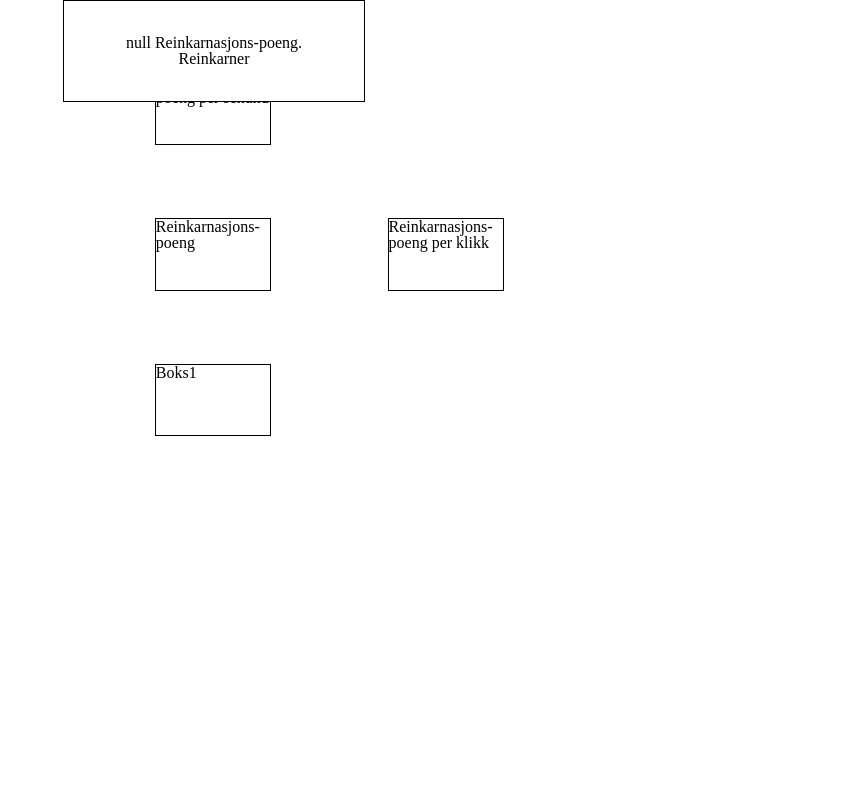
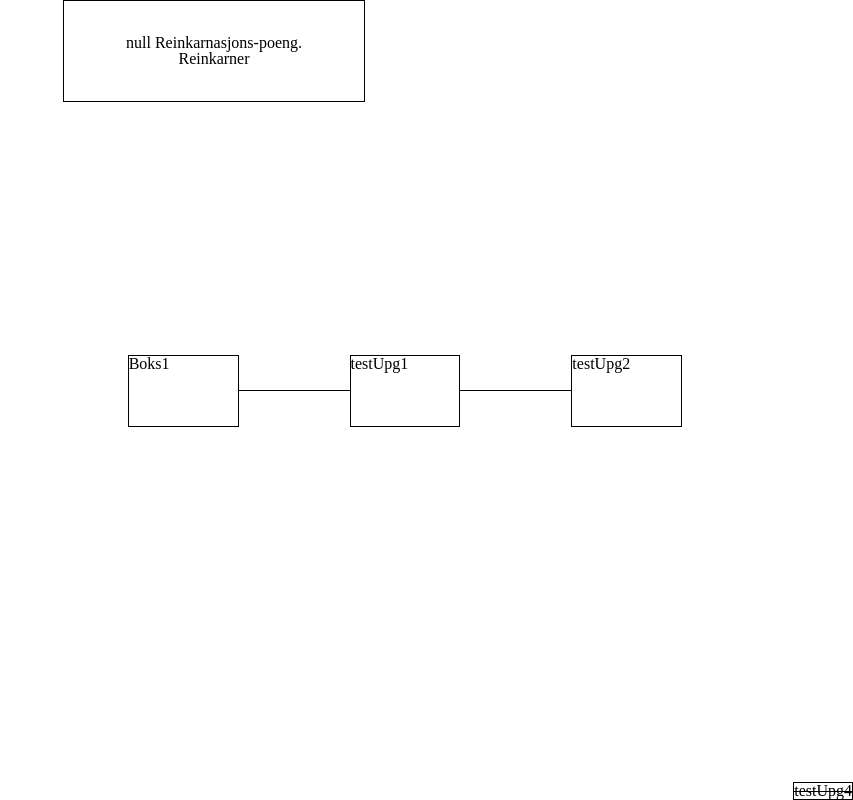
Before and after one commit to VetleViking/CSS-Clicker, a plain HTML site: page reinkarnasjon.html in a window 1280 px wide. Shown: the whole page, without its empty margins (427-1280 px from the left). Drawn offline with Linux system fonts and the light colour scheme.

Commit message:
FINALLY made the upgrade tree for reincarnation

```diff
--- a/css/reincarnation.css
+++ b/css/reincarnation.css
@@ -42,67 +42,7 @@
     background-color: #000;
 }
 
-.lx1 {
-    grid-column: 5;
-    grid-row: 6;
-}
-
-.lx2 {
-    grid-column: 7;
-    grid-row: 6;
-}
-
-.ly1 {
-    grid-column: 6;
-    grid-row: 5;
-}
-
-.ly2 {
-    grid-column: 6;
-    grid-row: 7;
-}
-
-.lx3 {
-    grid-column: 5;
-    grid-row: 4;
-}
-
-.ly3 {
-    grid-column: 6;
-    grid-row: 3;
-}
-
 .boks1 {
     grid-column: 6;
     grid-row: 6;
 }
-
-.boks2 {
-    grid-column: 6;
-    grid-row: 4;
-}
-
-.boks3 {
-    grid-column: 4;
-    grid-row: 4;
-}
-
-.boks4 {
-    grid-column: 8;
-    grid-row: 6;
-}
-
-.boks5 {
-    grid-column: 4;
-    grid-row: 6;
-}
-
-.boks6 {
-    grid-column: 6;
-    grid-row: 8;
-}
-
-.boks7 {
-    grid-column: 2;
-    grid-row: 2;
-}
--- a/js/reincarnation.js
+++ b/js/reincarnation.js
@@ -1,11 +1,11 @@
 let reincarnationPointsDiv = document.getElementById("reincarnationPoints");
 localStorage.setItem("firstUpgX", "6");
 localStorage.setItem("firstUpgY", "6");
-let occupiedUpgCoords = [];
+let occupiedUpgCoords = [[6, 6]];
 let allDirections = ["Y", "X", "-Y", "-X"];
 let gridColumn = 0;
 let gridRow = 0;
-
+let direction;
 
 window.addEventListener("load", () => reincarnateOpen());
 
@@ -14,27 +14,51 @@ function reincarnateOpen() {
 }
 
 setupUpgTree({
-    title: "Reinkarnasjons-poeng",
-    name: "reincarnationPoints",
-    direction: "Y",
-    infoBoxContent: "Du får reinkarnasjons-poeng ved å reinkarnere. Disse kan brukes til å kjøpe oppgraderinger.",
+    title: "testUpg1",
+    name: "testUpg1",
+    direction: "X",
+    infoBoxContent: "Dette er en test.",
     previousUpg: "firstUpg",
 });
 
 setupUpgTree({
-    title: "Reinkarnasjons-poeng per sekund",
-    name: "reincarnationPointsPerSec",
-    direction: "Y",
-    infoBoxContent: "Du får reinkarnasjons-poeng per sekund. Dette er basert på hvor mange reinkarnasjons-poeng du har.",
-    previousUpg: "reincarnationPoints",
+    title: "testUpg2",
+    name: "testUpg2",
+    direction: "X",
+    infoBoxContent: "Dette er en test.",
+    previousUpg: "testUpg1",
 });
 
 setupUpgTree({
-    title: "Reinkarnasjons-poeng per klikk",
-    name: "reincarnationPointsPerClick",
+    title: "testUpg3",
+    name: "testUpg3",
+    direction: "X",
+    infoBoxContent: "Dette er en test.",
+    previousUpg: "testUpg2",
+});
+
+setupUpgTree({
+    title: "testUpg4",
+    name: "testUpg4",
+    direction: "X",
+    infoBoxContent: "Dette er en test.",
+    previousUpg: "testUpg3",
+});
+
+setupUpgTree({
+    title: "testUpg5",
+    name: "testUpg5",
+    direction: "X",
+    infoBoxContent: "Dette er en test.",
+    previousUpg: "testUpg4",
+});
+
+setupUpgTree({
+    title: "testUpg6",
+    name: "testUpg6",
     direction: "Y",
-    infoBoxContent: "Du får reinkarnasjons-poeng per klikk. Dette er basert på hvor mange reinkarnasjons-poeng du har.",
-    previousUpg: "reincarnationPoints",
+    infoBoxContent: "Dette er en test.",
+    previousUpg: "firstUpg",
 });
 
 function setupUpgTree(options) {
@@ -50,16 +74,15 @@ function setupUpgTree(options) {
         options
     );
 
-
-
     let X = parseInt(localStorage.getItem(options.previousUpg + "X"));
     let Y = parseInt(localStorage.getItem(options.previousUpg + "Y"));
 
-    console.log(X, Y);
+    direction = checkCoords(options.direction, X, Y, 2);
 
-    gridColumn, gridRow = checkCoords(options.direction, X, Y);
-
-    console.log(gridColumn, gridRow);
+    if (gridColumn < 1 || gridRow < 1 || gridColumn > 11 || gridRow > 11) {
+        console.log("Woopsie UwU, ikke pwass til " + options.name + " OwO");
+        return;
+    }
 
     let upgPlacement = "grid-column: " + gridColumn + "; grid-row: " + gridRow + ";";
 
@@ -71,46 +94,60 @@ function setupUpgTree(options) {
             </p>
         </div>
     `;
+
+    upgTreeHTML += placeLine(X, Y, direction);
+
     upgTree.innerHTML += upgTreeHTML;
+
     localStorage.setItem(options.name + "X", gridColumn);
     localStorage.setItem(options.name + "Y", gridRow);
-
     occupiedUpgCoords.push([gridColumn, gridRow]);
-    console.log(occupiedUpgCoords);
 }
 
+function placeLine(X, Y, direction) {
+    let linjeX = X;
+    let linjeY = Y;
 
+    if (direction == "Y") {
+        linjeY = Y - 1;
+    } else if (direction == "X") {
+        linjeX = X + 1;
+    } else if (direction == "-Y") {
+        linjeY = Y + 1;
+    } else if (direction == "-X") {
+        linjeX = X - 1;
+    }
+
+    let linjeClass = "linje" + direction.split("-").pop();
+
+    let linePlacement = "grid-column: " + linjeX + "; grid-row: " + linjeY + ";";
+
+    return `<div class="${linjeClass}" style="${linePlacement}"></div>`;
+}
 
 function checkCoords(direction, X, Y) {
+    gridColumn = X;
+    gridRow = Y;
 
     if (direction == "Y") {
-        console.log("Y");
-        gridColumn = X;
         gridRow = Y - 2;
     } else if (direction == "X") {
-        console.log("X");
         gridColumn = X + 2;
-        gridRow = Y;
     } else if (direction == "-Y") {
-        gridColumn = X;
         gridRow = Y + 2;
     } else if (direction == "-X") {
         gridColumn = X - 2;
-        gridRow = Y;
     }
 
-    console.log(occupiedUpgCoords[1] == ([gridColumn, gridRow].toString()))
+    for (let i = 0; i < occupiedUpgCoords.length; i++) {
+        if (occupiedUpgCoords[i] == ([gridColumn, gridRow].toString())) {
+            direction = allDirections[allDirections.indexOf(direction) + 1];
+            if (direction == undefined) {
+                direction = allDirections[0];
+            }
+            return checkCoords(direction, X, Y, 2);
+        }
+    }
 
-    occupiedUpgCoords.forEach((element) => {
-        if (element == ([gridColumn, gridRow].toString())) {
-            console.log("Occupied");
-            gridColumn = X;
-            gridRow = Y;
-            let newDirection = allDirections[allDirections.indexOf(direction) + 1];
-            checkCoords(newDirection, X, Y);
-        }
-    });
-
-
-    return gridColumn, gridRow;
+    return direction;
 }
```
